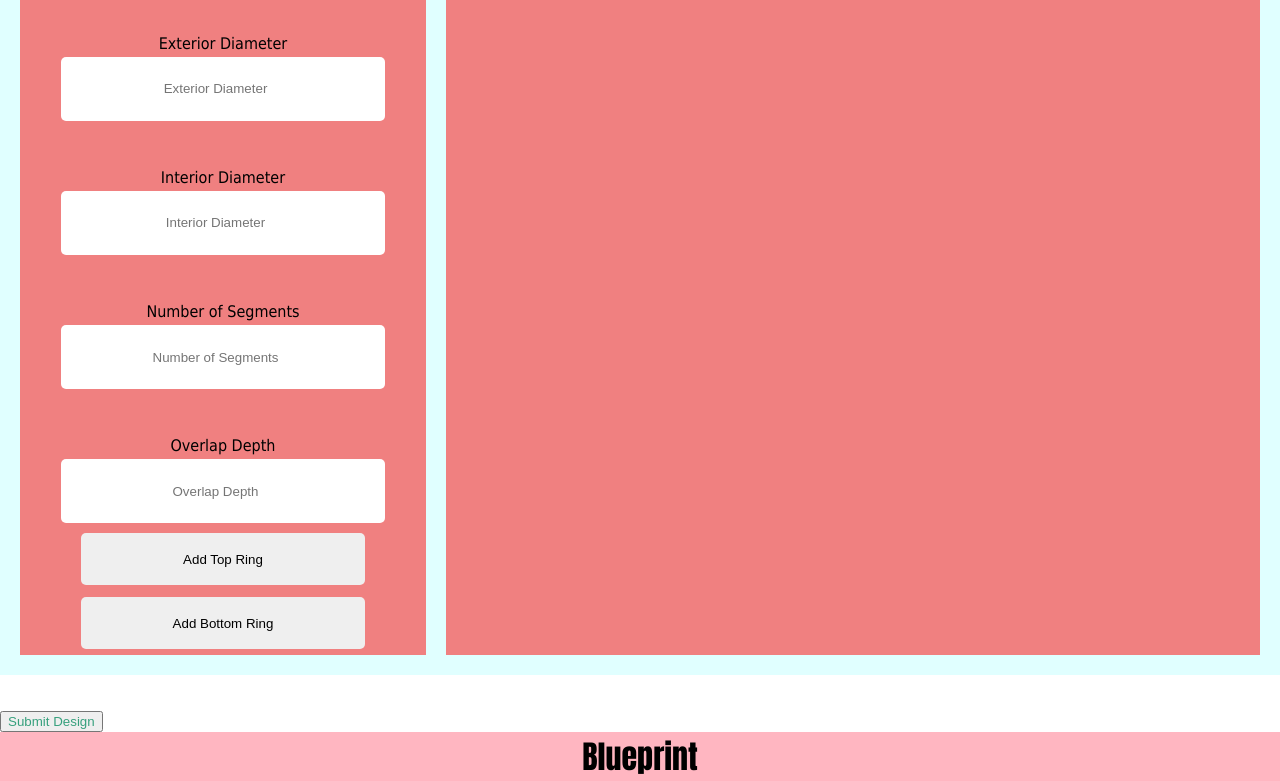
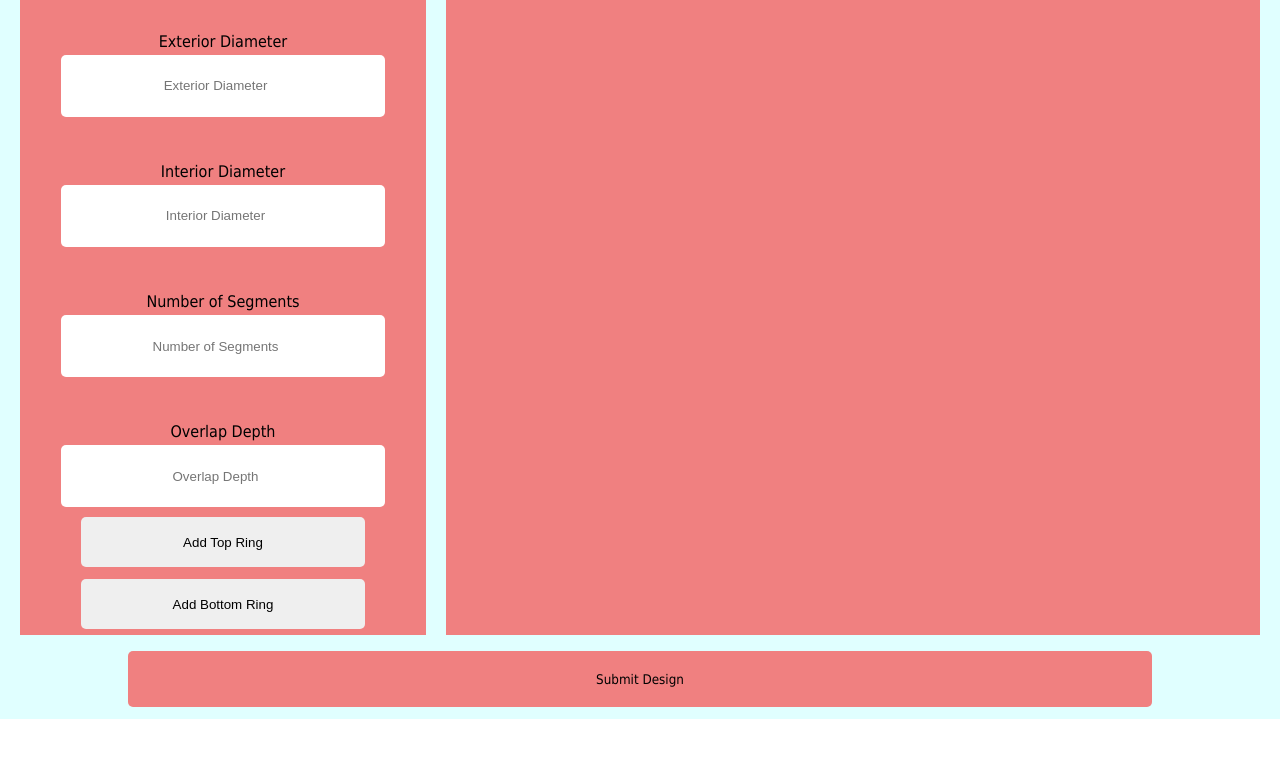
Before and after one commit to bubbster95/segmented-ring-calculator, a plain HTML site: page index.html in a window 1280 px wide. Shown: the part 85-866 px from the top of the page. After the commit the page ends 804 px from the top, so only its background shows below. Drawn offline with Linux system fonts and the light colour scheme.

Commit message:
Changed some css

```diff
--- a/index.css
+++ b/index.css
@@ -26,12 +26,12 @@ h1 {
 /* Creation Panel */
 .creation-panel {
     display: grid;
-    grid-template-rows: 5% 2fr;
+    grid-template-rows: 5% 2fr 0%;
     grid-template-areas:
     'h1 visual-aid visual-aid visual-aid'
     'left right right right';
     grid-gap: 20px;
-    padding: 20px;
+    padding: 20px 20px 0 20px;
     height: 90%;
     background-color: lightcyan;
 }
@@ -146,7 +146,31 @@ h1 {
 /* Creation Panel End */
 
 .submit-rings {
-    color: rgb(55, 160, 125);
+    position: relative;
+    top: -2%;
+    display: grid;
+    grid-template-areas: 'submit';
+    height: 10%;
+    width: 100%;
+    text-align: center;
+    background-color: lightcyan;
+}
+.submit-rings-button {
+    grid-area: submit;
+    height: 70%;
+    width: 80%;
+    align-self: center;
+    justify-self: center;
+    border-color:  rgba(0,0,0,0);
+    border-radius: 5px;
+    background-color: lightcoral;
+    font-family: tahoma;
+
+}
+.submit-rings-button:hover {
+    background-color: lightcyan;
+    color: lightcoral;
+    border-color: lightcoral;
 }
 
 .blueprint {
--- a/index.html
+++ b/index.html
@@ -33,11 +33,10 @@
             <div class="canvas"></div>
         </div>
     </div>
-    <br><br>
-    <button class="submit-rings" type="submit">Submit Design</button>
-    <div class="blueprint">
-        <h1>Blueprint</h1>
-        <div class="specs"></div>
+    <div class="submit-rings">
+        <button class="submit-rings-button" type="submit">Submit Design</button>
+    </div>
+
     </div>
 </body>
 </html>
```
